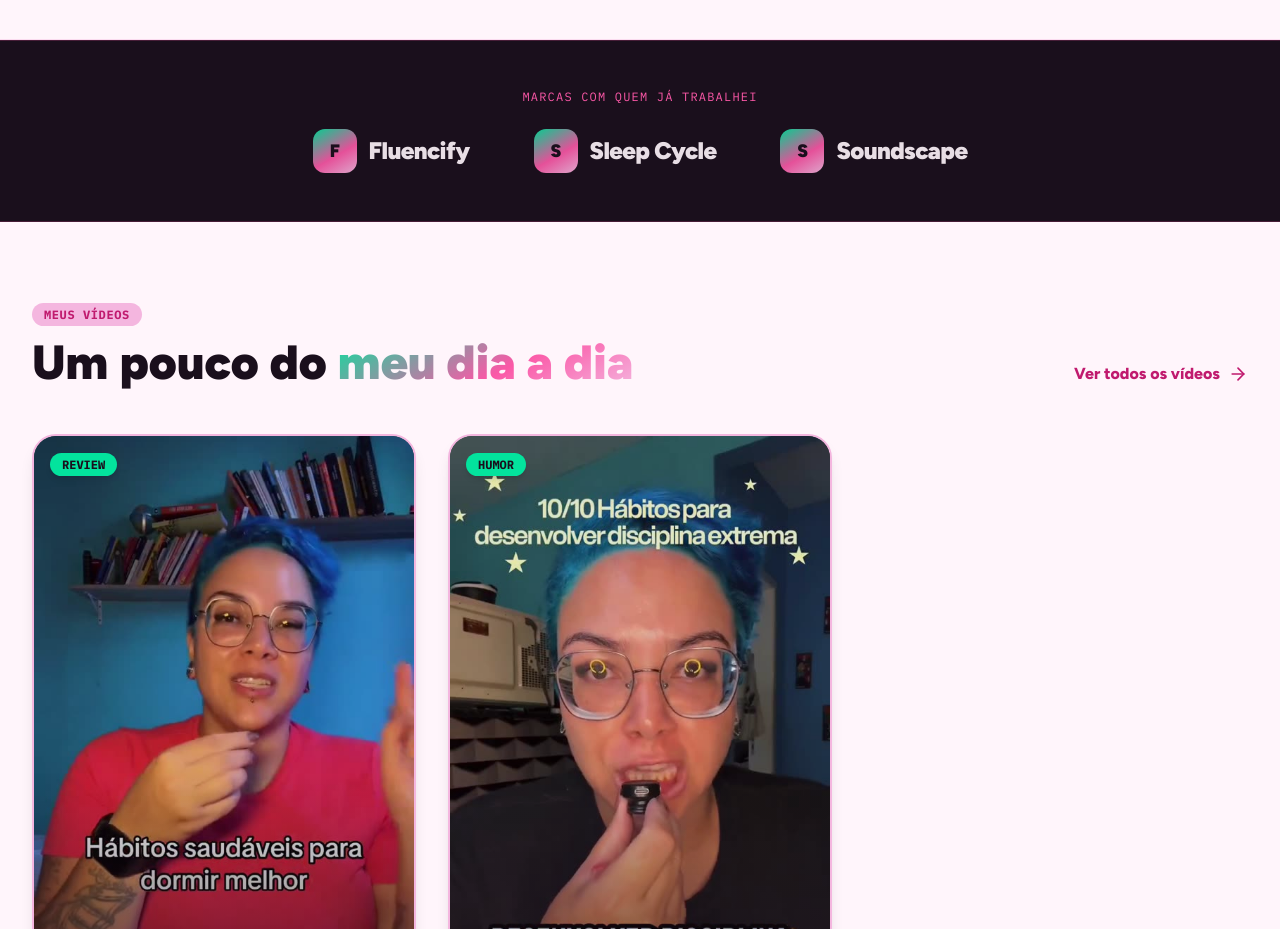
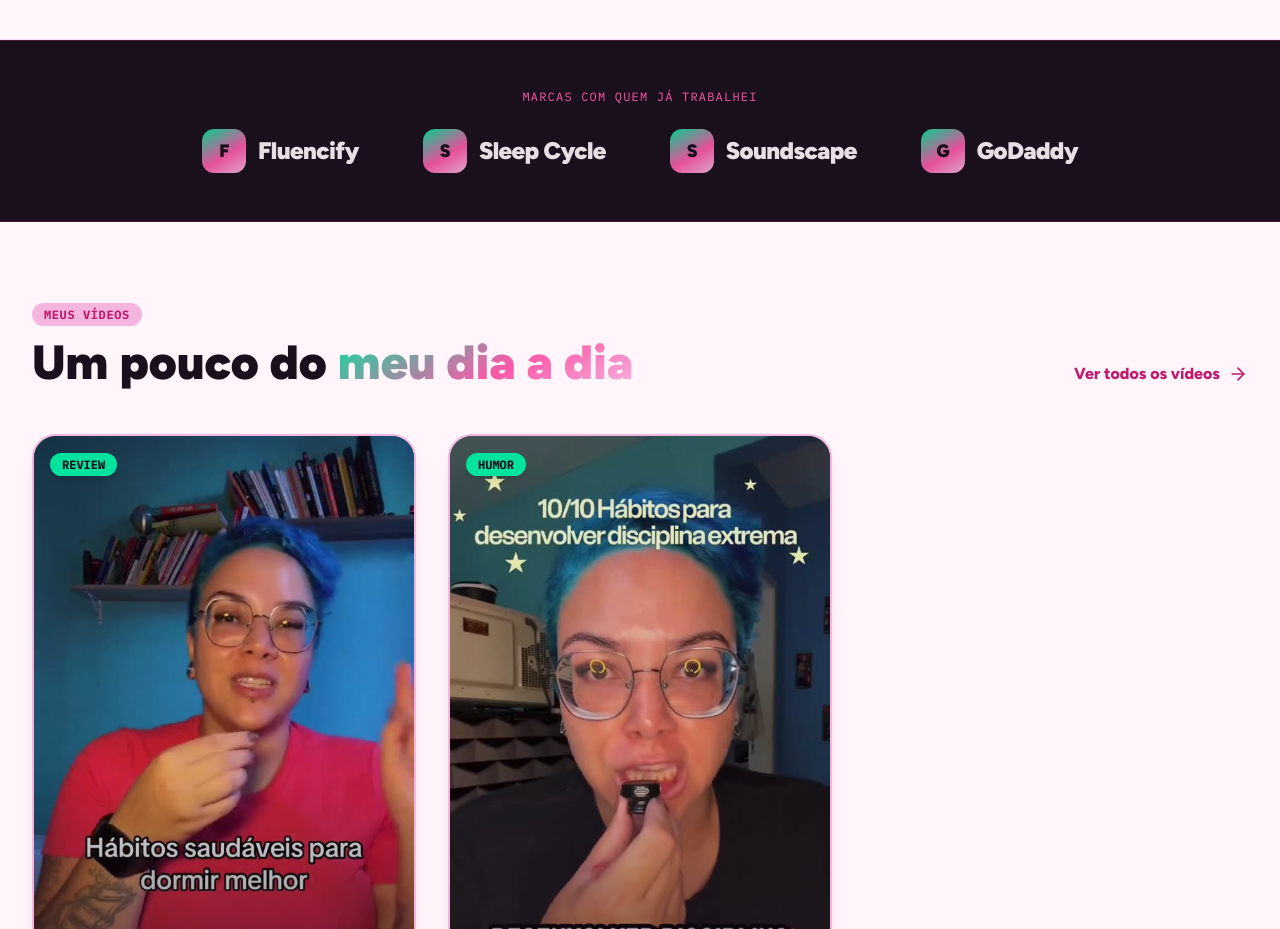
Before and after one commit to thamyoliveira-create/tamiris-ugc-portfolio, a Next.js app: page / in a window 1280 px wide. Shown: the part 880-1809 px from the top of the page. Built offline with nearby package versions, Linux system fonts and the light colour scheme.

Commit message:
Adiciona GoDaddy às marcas
Co-Authored-By: Claude Opus 5.5 <noreply@anthropic.com>
Claude-Session: https://claude.ai/code/session_01TYCgYNJm9vYBVwCSenpcay

```diff
--- a/data/videos.ts
+++ b/data/videos.ts
@@ -86,6 +86,7 @@ export const BRANDS: { name: string; logo?: string }[] = [
   { name: "Fluencify" },
   { name: "Sleep Cycle" },
   { name: "Soundscape" },
+  { name: "GoDaddy" },
 ];
 
 export const FUN_FACTS = [
```
